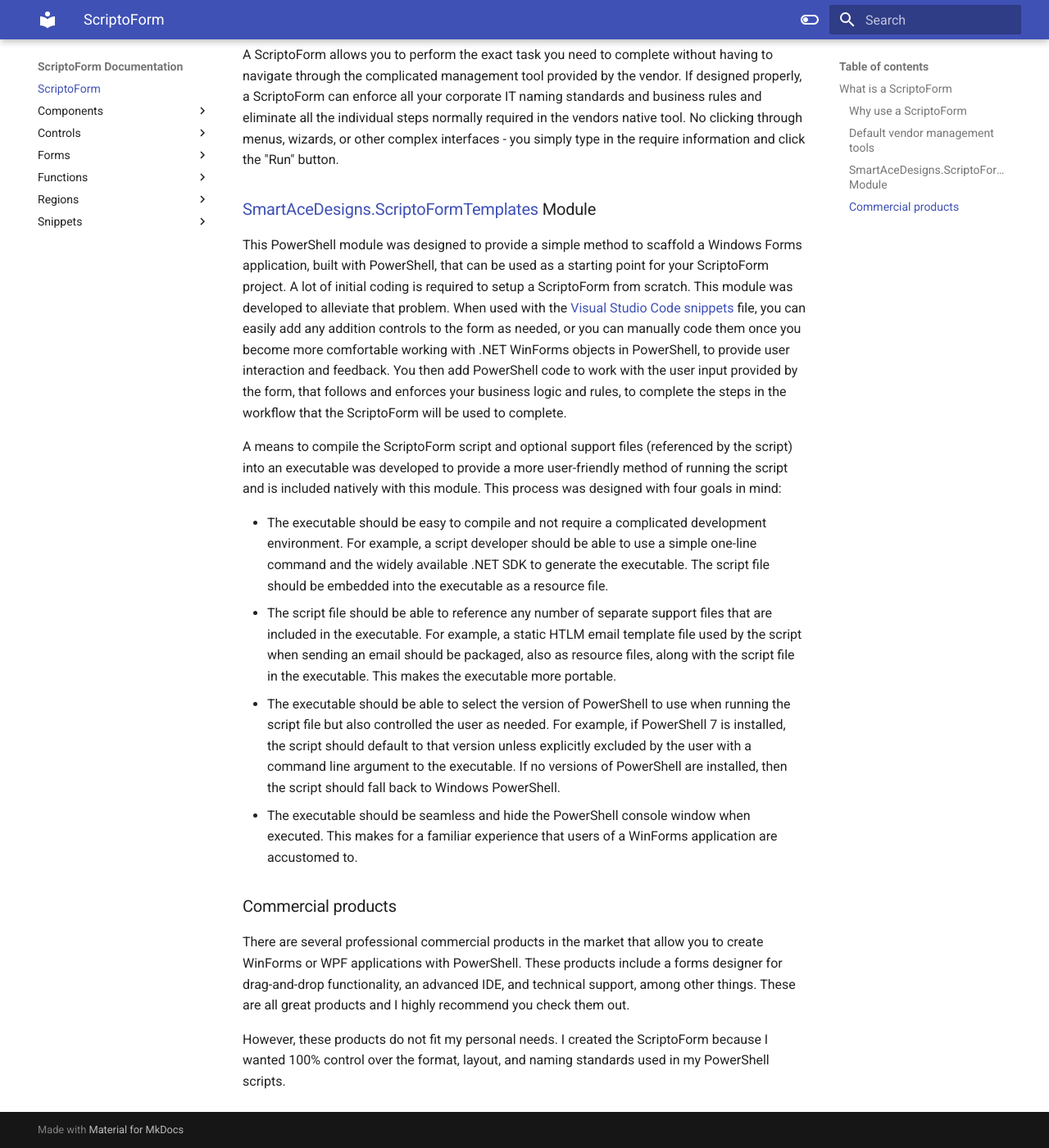
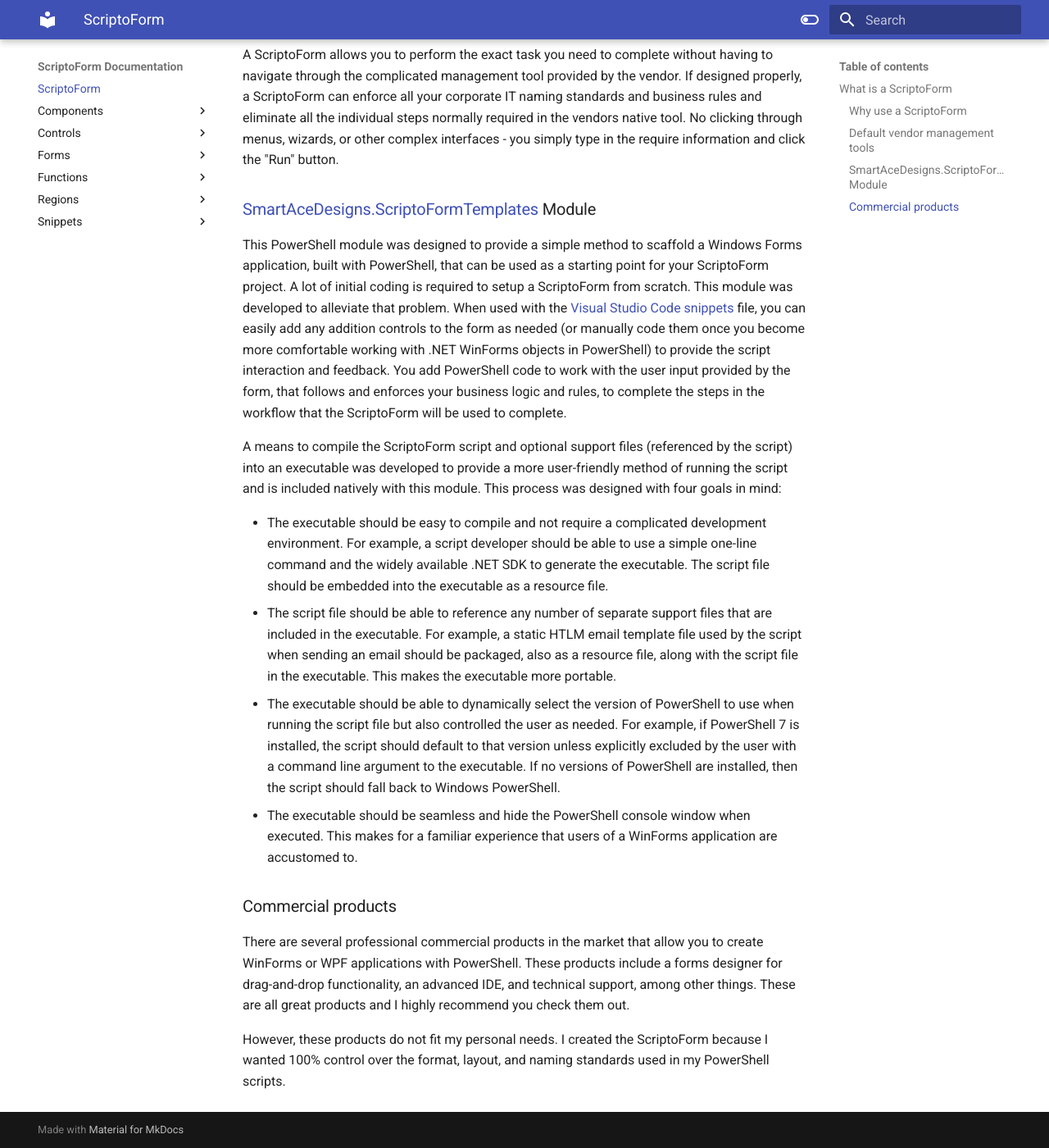
Before and after one commit to Smart-Ace-Designs/ScriptoForm.Docs, an MkDocs documentation site: the page built from docs/index.md, in a window 1280 px wide and 1400 px high, scrolled down 1273 px. Shown: the whole window at 82% size. Built offline with MkDocs 1.6.1 and Material for MkDocs 9.7.7, drawn with Linux system fonts in a browser that asks for light colours; some of the changed text lies outside the part shown.

Commit message:
Update index.md
Cleanup text and typos.

```diff
--- a/docs/index.md
+++ b/docs/index.md
@@ -25,13 +25,13 @@ The management tools provided provided by vendors to manage their individual pro
 A ScriptoForm allows you to perform the exact task you need to complete without having to navigate through the complicated management tool provided by the vendor.  If designed properly, a ScriptoForm can enforce all your corporate IT naming standards and business rules and eliminate all the individual steps normally required in the vendors native tool.  No clicking through menus, wizards, or other complex interfaces - you simply type in the require information and click the "Run" button.
 
 ### [SmartAceDesigns.ScriptoFormTemplates](https://github.com/Smart-Ace-Designs/SmartAceDesigns.ScriptoFormTemplates) Module
-This PowerShell module was designed to provide a simple method to scaffold a Windows Forms application, built with PowerShell, that can be used as a starting point for your ScriptoForm project.  A lot of initial coding is required to setup a ScriptoForm from scratch.  This module was developed to alleviate that problem.  When used with the [Visual Studio Code snippets](https://github.com/Smart-Ace-Designs/SmartAceDesigns.ScriptoFormTemplates/blob/main/VSCode/powershell.json) file, you can easily add any addition controls to the form as needed, or you can manually code them once you become more comfortable working with .NET WinForms objects in PowerShell, to provide user interaction and feedback.  You then add PowerShell code to work with the user input provided by the form, that follows and enforces your business logic and rules, to complete the steps in the workflow that the ScriptoForm will be used to complete.
+This PowerShell module was designed to provide a simple method to scaffold a Windows Forms application, built with PowerShell, that can be used as a starting point for your ScriptoForm project.  A lot of initial coding is required to setup a ScriptoForm from scratch.  This module was developed to alleviate that problem.  When used with the [Visual Studio Code snippets](https://github.com/Smart-Ace-Designs/SmartAceDesigns.ScriptoFormTemplates/blob/main/VSCode/powershell.json) file, you can easily add any addition controls to the form as needed (or manually code them once you become more comfortable working with .NET WinForms objects in PowerShell) to provide the script interaction and feedback.  You add PowerShell code to work with the user input provided by the form, that follows and enforces your business logic and rules, to complete the steps in the workflow that the ScriptoForm will be used to complete.
 
 A means to compile the ScriptoForm script and optional support files (referenced by the script) into an executable was developed to provide a more user-friendly method of running the script and is included natively with this module.  This process was designed with four goals in mind:
 
 * The executable should be easy to compile and not require a complicated development environment.  For example, a script developer should be able to use a simple one-line command and the widely available .NET SDK to generate the executable.  The script file should be embedded into the executable as a resource file.
-* The script file should be able to reference any number of separate support files that are included in the executable.  For example, a static HTLM email template file used by the script when sending an email should be packaged, also as resource files, along with the script file in the executable.  This makes the executable more portable.
-* The executable should be able to select the version of PowerShell to use when running the script file but also controlled the user as needed.  For example, if PowerShell 7 is installed, the script should default to that version unless explicitly excluded by the user with a command line argument to the executable.  If no versions of PowerShell are installed, then the script should fall back to Windows PowerShell.
+* The script file should be able to reference any number of separate support files that are included in the executable.  For example, a static HTLM email template file used by the script when sending an email should be packaged, also as a resource file, along with the script file in the executable.  This makes the executable more portable.
+* The executable should be able to dynamically select the version of PowerShell to use when running the script file but also controlled the user as needed.  For example, if PowerShell 7 is installed, the script should default to that version unless explicitly excluded by the user with a command line argument to the executable.  If no versions of PowerShell are installed, then the script should fall back to Windows PowerShell.
 * The executable should be seamless and hide the PowerShell console window when executed.  This makes for a familiar experience that users of a WinForms application are accustomed to.
 
 ### Commercial products
```
Also changed, not shown: other parts of docs/index.md (+4 -4 lines).
